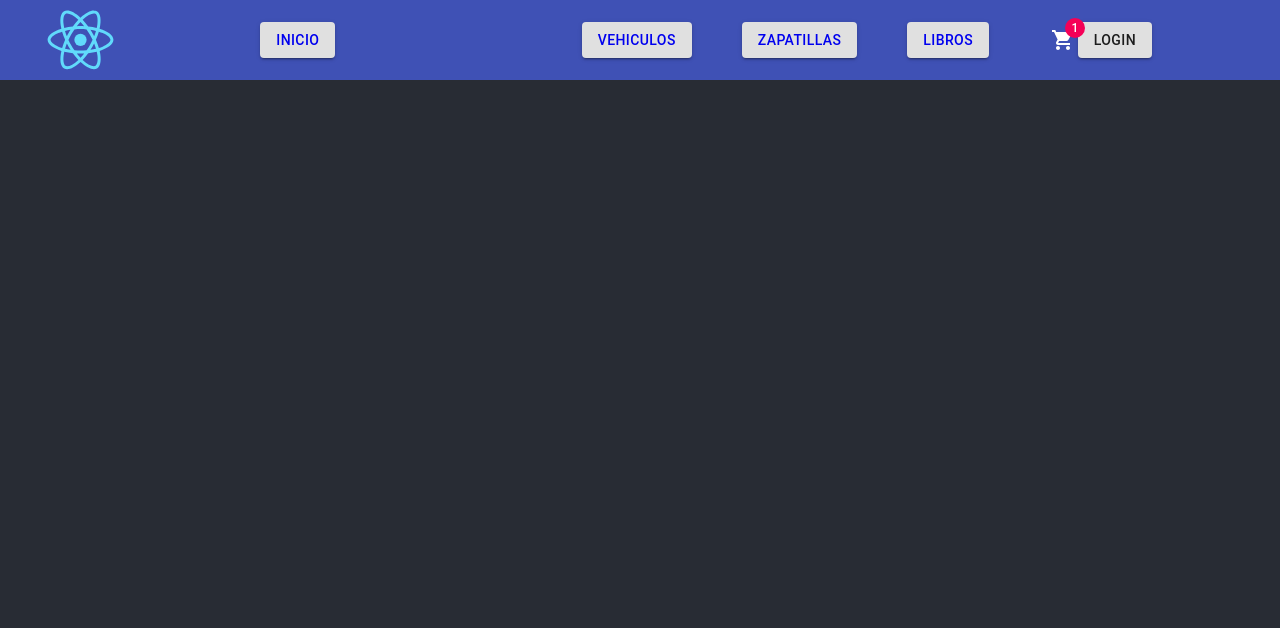
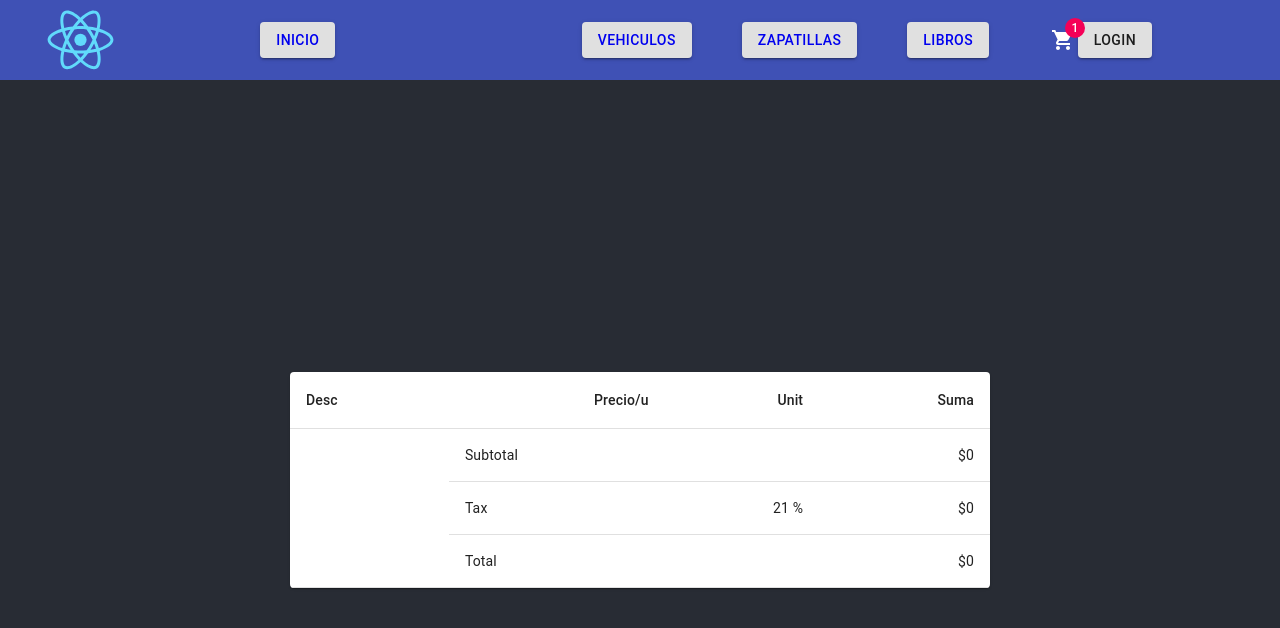
Before and after one commit to tomasmonge2704/curso-React-, a React (Create React App) app: page /cart in a window 1280 px wide. Shown: the top 628 px of the page. Built offline with nearby package versions, Linux system fonts and the light colour scheme.

Commit message:
add carrito table

```diff
--- a/src/components/Cart.js
+++ b/src/components/Cart.js
@@ -1,19 +1,78 @@
 import cartContext from "./CartContext"
+import React from 'react';
+import { makeStyles } from '@material-ui/core/styles';
+import Table from '@material-ui/core/Table';
+import TableBody from '@material-ui/core/TableBody';
+import TableCell from '@material-ui/core/TableCell';
+import TableContainer from '@material-ui/core/TableContainer';
+import TableHead from '@material-ui/core/TableHead';
+import TableRow from '@material-ui/core/TableRow';
+import Paper from '@material-ui/core/Paper';
 
 
+
+const useStyles = makeStyles({
+  table: {
+    minWidth: 700,
+  },
+});
+
+function Subtotal (){
+  let subtotal = 0;
+  cartContext._currentValue.map(prodData => (
+    subtotal = subtotal + (prodData.price * prodData.cantidad)
+  ))
+  return subtotal
+}
+
 export default function Cart() {
- console.log(cartContext._currentValue[0])
+  const classes = useStyles();
+
   return(
 
    <div>
 
-    {cartContext._currentValue.map(prodData =>
-     <div style={{ width:"100%", justifyContent:'center', display:'flex',height:'100%'}}>
-        <p style={{ margin:"10px"}}>categoria: {prodData.categoria}</p>
-        <p style={{ margin:"10px"}}>nombre: {prodData.title}</p>
-        <p style={{ margin:"10px"}}>cantidad: {prodData.cantidad}</p>
-        </div>
-        )}
+     <TableContainer component={Paper}>
+      <Table className={classes.table} aria-label="spanning table">
+        <TableHead>
+          <TableRow>
+          </TableRow>
+          <TableRow>
+            <TableCell>Desc</TableCell>
+            <TableCell align="right">Precio/u</TableCell>
+            <TableCell align="right">Unit</TableCell>
+            <TableCell align="right">Suma</TableCell>
+          </TableRow>
+        </TableHead>
+        <TableBody>
+        {cartContext._currentValue.map(prodData => (
+            <TableRow key={prodData.title}>
+              <TableCell>{prodData.title}</TableCell>
+              <TableCell align="right">${prodData.price}</TableCell>
+              <TableCell align="right">{prodData.cantidad}</TableCell>
+              <TableCell align="right">${prodData.price * prodData.cantidad}</TableCell>
+            </TableRow>
+          ))}
+
+          <TableRow>
+            <TableCell rowSpan={3} />
+            <TableCell colSpan={2}>Subtotal</TableCell>
+            <TableCell align="right">${Subtotal()}</TableCell>
+          </TableRow>
+          <TableRow>
+            <TableCell>Tax</TableCell>
+            <TableCell align="right">{`21 %`}</TableCell>
+            <TableCell align="right">${Subtotal() * 0.21}</TableCell>
+          </TableRow>
+          <TableRow>
+            <TableCell colSpan={2}>Total</TableCell>
+            <TableCell align="right">${Subtotal() * 1.21}</TableCell>
+          </TableRow>
+        </TableBody>
+      </Table>
+    </TableContainer>
+
+
    </div>
   )
 }
```
